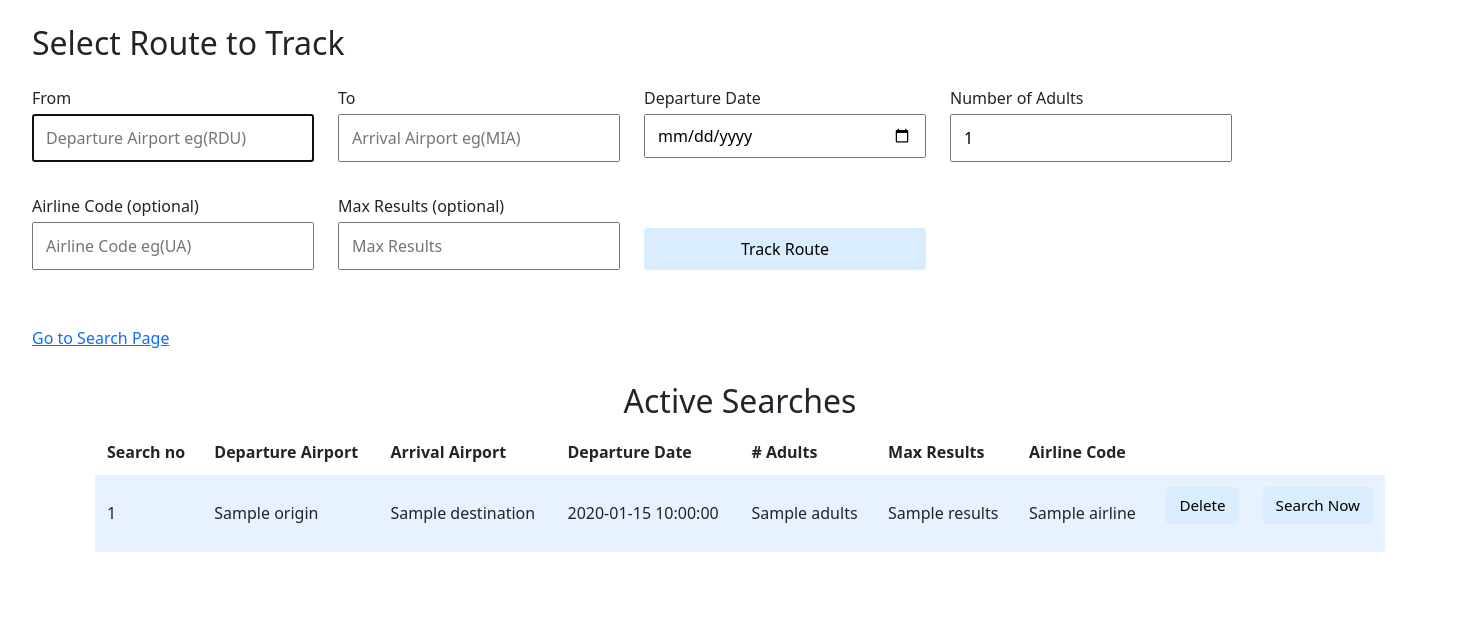
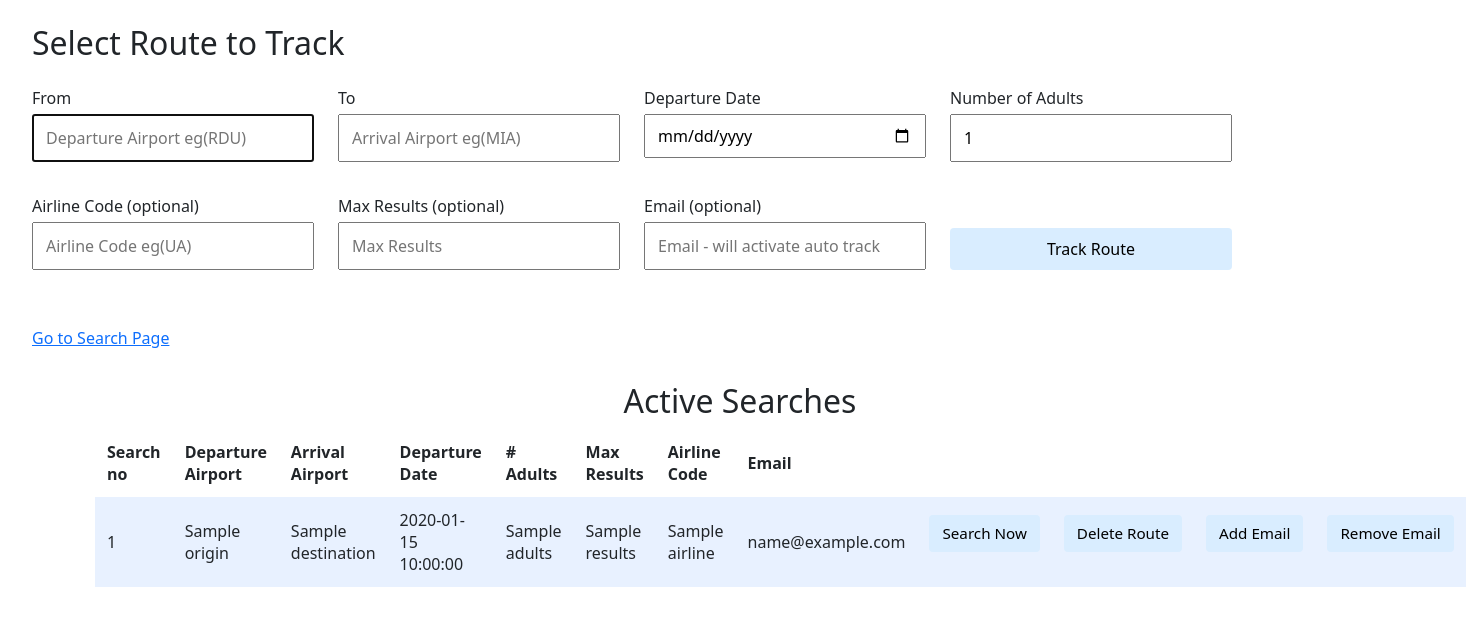
Before and after one commit to mspaits/flight_tracker, a Flask app: template templates/autotrack.html in a window 1480 px wide. Shown: the part 136-762 px from the top of the page. Run offline with Flask 3, Linux system fonts and the light colour scheme; the template is opened without the code that fills it: most values are stand-ins (such as "Sample title", 1, 10 or a date in 2020).

Commit message:
Added add and delete email to HTML for auto track

```diff
--- a/app.py
+++ b/app.py
@@ -155,7 +155,7 @@ def get_gmail_creds():
 
 
 # Create function to email out results.  From Google Gmail API quickstart.
-def gmail_send_message(flight_data):
+def gmail_send_message(flight_data, to_email, subject=None):
     """Email flight offers using Gmail API"""
 
     creds = get_gmail_creds()
@@ -169,9 +169,9 @@ def gmail_send_message(flight_data):
         service = build("gmail", "v1", credentials=creds)
         message = EmailMessage()
 
-        message['To'] = "mspaitsdev@gmail.com"
+        message['To'] = to_email
         message['From'] = "mspaitsdev@gmail.com"
-        message['Subject'] = "Flight Offers Test"
+        message['Subject'] = subject or "Flight Offers"
 
         message.set_content(f"Flight offers are so great!\n {ppflight_data}")
 
@@ -244,12 +244,13 @@ def autotrack():
         adults = int(request.form.get('adults', 1))
         airline_code = request.form.get('airline_code')
         max_results = request.form.get('max_results')
+        email = request.form.get('email')
 
         # Apparently this is what you need to do to access Sqlite3 outside of CS50 IDE.
         db = get_db()
         cur = db.cursor()
-        cur.execute("INSERT INTO searches (origin, destination, date, adults, results, airline) VALUES (?, ?, ?, ?, ?, ?)",
-                    (origin, destination, departure_date, adults, max_results, airline_code))
+        cur.execute("INSERT INTO searches (origin, destination, date, adults, results, airline, email) VALUES (?, ?, ?, ?, ?, ?, ?)",
+                    (origin, destination, departure_date, adults, max_results, airline_code, email))
         db.commit()
 
         return redirect('/autotrack')
@@ -264,19 +265,6 @@ def autotrack():
         tracked_table = cur.fetchall()  # Fetches all rows
 
         return render_template('autotrack.html', tracked_table=tracked_table)
-
-
-# I got this method of passing in the search_id from a copilot suggestion
-@app.route('/delete/<int:search_id>', methods=['POST'])
-def delete_search(search_id):
-    """Route to delete a tracked search"""
-
-    db = get_db()
-    cur = db.cursor()
-    cur.execute("DELETE FROM searches WHERE id = ?", (search_id,))
-    db.commit()
-
-    return redirect('/autotrack')
 
 
 @app.route('/check/<int:search_id>', methods=['POST'])
@@ -318,6 +306,73 @@ def check_search(search_id):
         pprint(flight_data, stream=file, sort_dicts=False)
     print("\nFlight offers saved to flight_offers.txt")
 
-    gmail_send_message(flight_data)
+    return render_template('index.html', flights=flight_data)
 
-    return render_template('index.html', flights=flight_data)
+
+# I got this method of passing in the search_id from a copilot suggestion
+@app.route('/delete/<int:search_id>', methods=['POST'])
+def delete_search(search_id):
+    """Route to delete a tracked search"""
+
+    db = get_db()
+    cur = db.cursor()
+    cur.execute("DELETE FROM searches WHERE id = ?", (search_id,))
+    db.commit()
+
+    return redirect('/autotrack')
+
+
+@app.route('/add_email/<int:search_id>', methods=['POST'])
+def add_email(search_id):
+    """Route to delete a email and stop auto track"""
+
+    email = request.form.get('email')
+
+    if email:
+        db = get_db()
+        cur = db.cursor()
+        cur.execute("UPDATE searches SET email = ? WHERE id = ?", (email, search_id,))
+        db.commit()
+
+    return redirect('/autotrack')
+
+
+@app.route('/remove_email/<int:search_id>', methods=['POST'])
+def remove_email(search_id):
+    """Route to delete a email and stop auto track"""
+
+    db = get_db()
+    cur = db.cursor()
+    cur.execute("UPDATE searches SET email = NULL WHERE id = ?", (search_id,))
+    db.commit()
+
+    return redirect('/autotrack')
+
+
+# Setting up a scheduled task to send out search results daily
+def send_daily_search():
+    """Itterates through the saved search list.  If email present: searches flights, and emails results"""
+
+    with app.app_context():
+        db = get_db()
+        db.row_factory = sqlite3.Row
+        cur = db.cursor()
+        cur.execute("SELECT * FROM searches WHERE email IS NOT NULL AND email != ''")
+        searches = cur.fetchall()  # Fetches one row
+
+        for search in searches:
+            response = get_flight_offers(
+                origin=search['origin'],
+                destination=search['destination'],
+                departure_date=search['date'],
+                adults=search['adults'],
+                airline_code=search['airline'],
+                max_results=search['results']
+            )
+
+            if response is None:
+                continue
+
+            flight_data = process_flight_data(response)
+            subject = f"Flight Offers {search['origin']}->{search['destination']} {search['date']}"
+            gmail_send_message(flight_data, search['email'], subject=subject)
--- a/templates/autotrack.html
+++ b/templates/autotrack.html
@@ -44,6 +44,11 @@
                     <input autocomplete="off" name="max_results" placeholder="Max Results" id="bookFlightMaxResultsInput" type="number">
                 </div>
 
+                <div class="form-group">
+                    <label for="bookFlightEmailInput">Email (optional)</label>
+                    <input autocomplete="off" name="email" placeholder="Email - will activate auto track" id="bookFlightEmailInput" type="text">
+                </div>
+
                 <div class="form-group submit">
                     <input type="submit" value="Track Route">
                 </div>
@@ -64,6 +69,7 @@
                         <th># Adults</th>
                         <th>Max Results</th>
                         <th>Airline Code</th>
+                        <th>Email</th>
                     </tr>
                 </thead>
                 <tbody>
@@ -76,18 +82,38 @@
                         <td>{{ search.adults }}</td>
                         <td>{{ search.results }}</td>
                         <td>{{ search.airline }}</td>
-                        <td class="button_column">
-                            <form action="/delete/{{ search.id }}" method="post">
-                                <input type="submit" value="Delete">
-                            </form>
-                        </td>
+                        <td>{{ search.email }}</td>
                         <td class="button_column">
                             <form action="/check/{{ search.id }}" method="post">
                                 <input type="submit" value="Search Now">
                             </form>
                         </td>
+                        <td class="button_column">
+                            <form action="/delete/{{ search.id }}" method="post">
+                                <input type="submit" value="Delete Route">
+                            </form>
+                        </td>
+                        <td class="button_column">
+                            <form action="/add_email/{{ search.id }}" method="post" class="add-email-form">
+                                <input type="hidden" name="email" class="row-email-input">
+                                <input type="submit" value="Add Email">
+                            </form>
+                        </td>
+                        <td class="button_column">
+                            <form action="/remove_email/{{ search.id }}" method="post">
+                                <input type="submit" value="Remove Email">
+                            </form>
+                        </td>
                     </tr>
                     {% endfor %}
+                    <script>
+                        document.querySelectorAll('.add-email-form').forEach(function(form) {
+                            form.addEventListener('submit', function() {
+                                var email = document.querySelector('#bookFlightEmailInput').value;
+                                form.querySelector('.row-email-input').value = email;
+                            });
+                        });
+                    </script>
                 </tbody>
             </table>
         </div>
```
Also changed, not shown: data/tracked.db.
